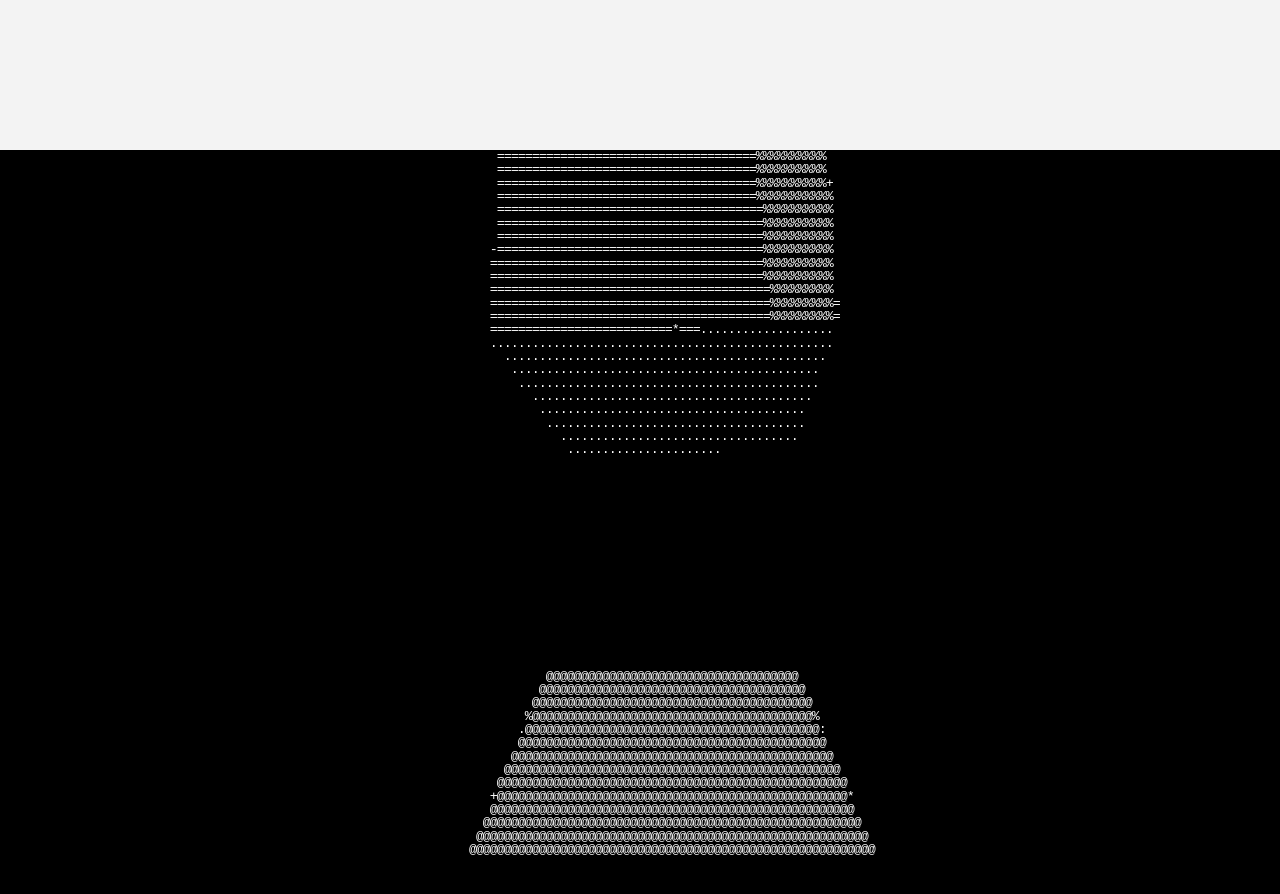
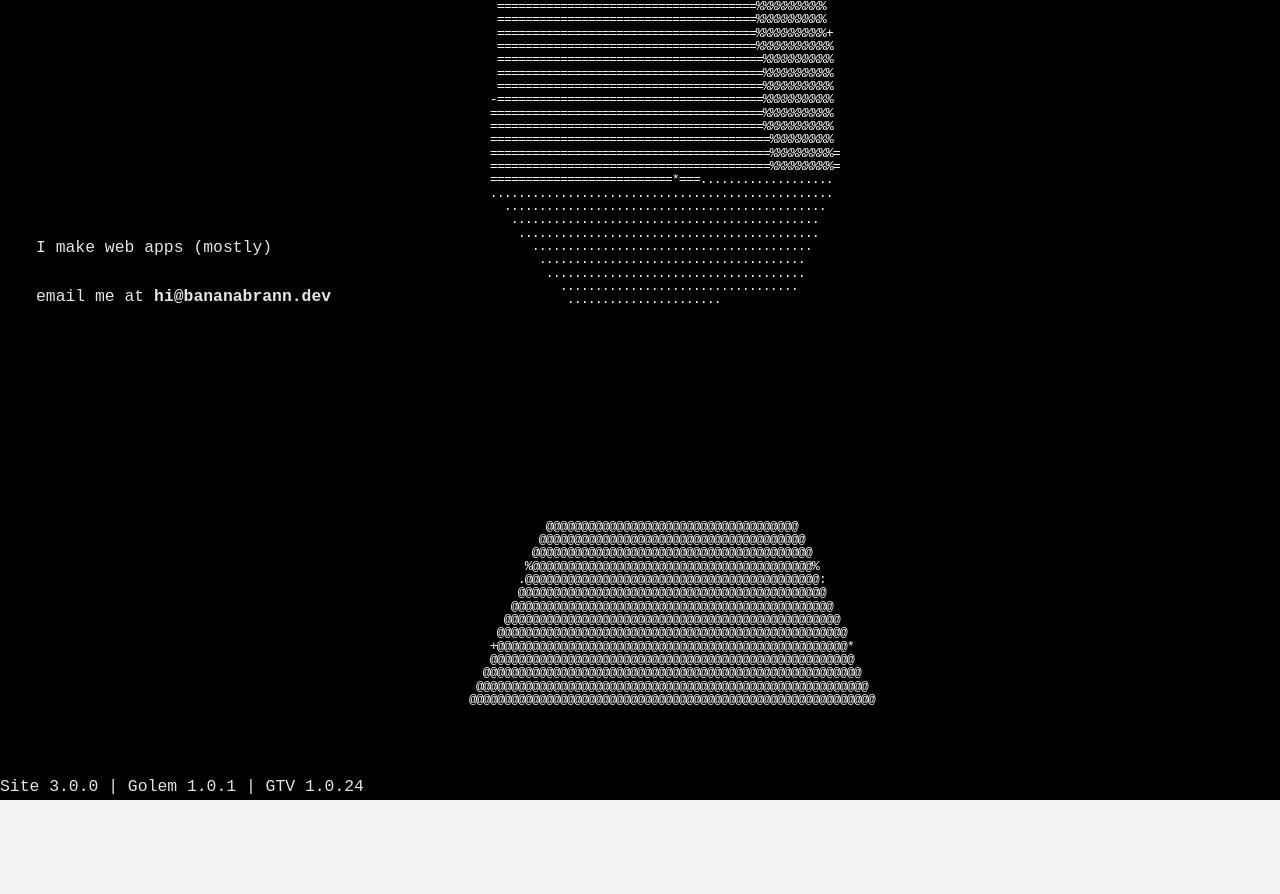
Before and after one commit to bananabrann/old-bananabrann.dev, a Next.js app: page /test in a window 1280 px wide. Shown: the top 894 px of the page. After the commit the page ends 800 px from the top, so only its background shows below. Built offline with nearby package versions, Linux system fonts and the light colour scheme.

Commit message:
ThreeD component and footer loaded into their own

```diff
--- a/components/Footer/Footer.tsx
+++ b/components/Footer/Footer.tsx
@@ -1,29 +1,17 @@
 import Link from "next/link";
+import FlagUnitedStatesSvg from "../../res/svg/flag-us.svg";
 
 export default function Footer() {
   return (
-    <div data-cy="footer" className="Footer bg-stone-800 text-stone-200 flex flex-col items-center p-8 ">
-      <div className=" justify-around w-full max-w-screen-lg flex gap-6 flex-col-reverse sm:flex-row">
-        <ul>
-          {/* prettier-ignore */}
-          <li data-cy="footer-link-home" className="hover:text-pink-500 transition"><Link href="/">{`Homepage`}</Link></li>
-          {/* prettier-ignore */}
-          <li data-cy="footer-link-web-services" className="hover:text-pink-500 transition"><Link href="/#web-services">{`Freelance service offerings`}</Link></li>
-           {/* prettier-ignore */}
-           <li data-cy="footer-link-works" className="hover:text-pink-500 transition"><Link href="/quote">{`Quote Calculator`}</Link></li>
-          {/* prettier-ignore */}
-          <li data-cy="footer-link-skills" className="hover:text-pink-500 transition"><Link href="/skills">{`Skills & expertise`}</Link></li>
-          {/* prettier-ignore */}
-          <li data-cy="footer-link-works" className="hover:text-pink-500 transition"><Link href="/works">{`Works & projects`}</Link></li>
-        </ul>
+    <div data-cy="footer" className="flex flex-col items-center text-center">
+      {/* <span className="fill-white">
+        <FlagUnitedStatesSvg />
+      </span> */}
 
-        <div className="text-xl text-center">
-          <h2 className="text-3xl">{`hi@bananabrann.dev`}</h2>
-          <p>Certified Software Engineer</p>
-          <p>New Mexico, United States of America</p>
-        </div>
-      </div>
-      <div className="text-sm mx-auto mt-5 text-center">
+      <p>Site 3.0.0 | Golem 1.0.1 | GTV 1.0.24</p>
+
+      {/*
+      <p className="text-sm mx-auto mt-5 text-center">
         <p>
           {`"Banana Man" art by `}
           <span className="hover:text-yellow-400 transition">
@@ -33,7 +21,6 @@ export default function Footer() {
           </span>
           {`. All rights reserved, 2022.`}
         </p>
-        <p>
         {`Website `}
         <span className="hover:text-yellow-400 transition">
           <Link href="https://github.com/bananabrann/bananabrann.dev/blob/main/LICENSE">
@@ -42,7 +29,7 @@ export default function Footer() {
         </span>
         {`, 2022.`}
       </p>
-      </div>
+      */}
     </div>
   );
 }
--- /dev/null
+++ b/components/ThreeD/ThreeD.jsx
@@ -0,0 +1,94 @@
+import * as THREE from "three";
+import { AsciiEffect } from "three/addons/effects/AsciiEffect.js";
+import { TrackballControls } from "three/addons/controls/TrackballControls.js";
+import { useEffect } from "react";
+
+export default function ThreeD() {
+  useEffect(() => {
+    init();
+    animate();
+  }, []);
+
+  let camera, controls, scene, renderer, effect;
+  let plane, cube;
+
+  const start = Date.now();
+
+  function init() {
+    camera = new THREE.PerspectiveCamera(
+      70,
+      window?.innerWidth / window?.innerHeight,
+      1,
+      1000
+    );
+    camera.position.y = 150;
+    camera.position.z = 500;
+
+    scene = new THREE.Scene();
+    scene.background = new THREE.Color(0, 0, 0);
+
+    const pointLight1 = new THREE.PointLight(0xffffff);
+    pointLight1.position.set(500, 500, 500);
+    scene.add(pointLight1);
+
+    const pointLight2 = new THREE.PointLight(0xffffff, 0.25);
+    pointLight2.position.set(-500, -500, -500);
+    scene.add(pointLight2);
+
+    cube = new THREE.Mesh(
+      new THREE.BoxGeometry(200, 200, 200),
+      new THREE.MeshPhongMaterial({ flatShading: true })
+    );
+    scene.add(cube);
+
+    plane = new THREE.Mesh(
+      new THREE.PlaneGeometry(300, 300),
+      new THREE.MeshBasicMaterial({ color: 0xe0e0e0 })
+    );
+    plane.position.y = -200;
+    plane.rotation.x = -Math.PI / 2;
+    scene.add(plane);
+
+    renderer = new THREE.WebGLRenderer();
+    renderer.setSize(window.innerWidth, window.innerHeight);
+
+    effect = new AsciiEffect(renderer, " .:-+*=%@#", { invert: true });
+    effect.setSize(window.innerWidth, window.innerHeight);
+    effect.domElement.style.color = "white";
+    effect.domElement.style.backgroundColor = "black";
+
+    document.body.appendChild(effect.domElement);
+
+    controls = new TrackballControls(camera, effect.domElement);
+
+    window.addEventListener("resize", onWindowResize);
+  }
+
+  function onWindowResize() {
+    camera.aspect = window.innerWidth / window.innerHeight;
+    camera.updateProjectionMatrix();
+
+    renderer.setSize(window.innerWidth, window.innerHeight);
+    effect.setSize(window.innerWidth, window.innerHeight);
+  }
+
+  function animate() {
+    requestAnimationFrame(animate);
+
+    render();
+  }
+
+  function render() {
+    const timer = Date.now() - start;
+
+    cube.position.y = Math.abs(Math.sin(timer * 0.0002)) * 250;
+    cube.rotation.x = timer * 0.0002;
+    cube.rotation.z = timer * 0.0003;
+
+    controls.update();
+
+    effect.render(scene, camera);
+  }
+
+  return <canvas id="cube-bg"></canvas>;
+}
--- a/pages/test/index.jsx
+++ /dev/null
@@ -1,98 +0,0 @@
-import * as THREE from "three";
-import { AsciiEffect } from "three/addons/effects/AsciiEffect.js";
-import { TrackballControls } from "three/addons/controls/TrackballControls.js";
-import { useEffect } from "react";
-
-let camera, controls, scene, renderer, effect;
-let plane, cube;
-
-const start = Date.now();
-
-function init() {
-  camera = new THREE.PerspectiveCamera(
-    70,
-    window?.innerWidth / window?.innerHeight,
-    1,
-    1000
-  );
-  camera.position.y = 150;
-  camera.position.z = 500;
-
-  scene = new THREE.Scene();
-  scene.background = new THREE.Color(0, 0, 0);
-
-  const pointLight1 = new THREE.PointLight(0xffffff);
-  pointLight1.position.set(500, 500, 500);
-  scene.add(pointLight1);
-
-  const pointLight2 = new THREE.PointLight(0xffffff, 0.25);
-  pointLight2.position.set(-500, -500, -500);
-  scene.add(pointLight2);
-
-  cube = new THREE.Mesh(
-    new THREE.BoxGeometry(200, 200, 200),
-    new THREE.MeshPhongMaterial({ flatShading: true })
-  );
-  scene.add(cube);
-
-  plane = new THREE.Mesh(
-    new THREE.PlaneGeometry(300, 300),
-    new THREE.MeshBasicMaterial({ color: 0xe0e0e0 })
-  );
-  plane.position.y = -200;
-  plane.rotation.x = -Math.PI / 2;
-  scene.add(plane);
-
-  renderer = new THREE.WebGLRenderer();
-  renderer.setSize(window.innerWidth, window.innerHeight);
-
-  effect = new AsciiEffect(renderer, " .:-+*=%@#", { invert: true });
-  effect.setSize(window.innerWidth, window.innerHeight);
-  effect.domElement.style.color = "white";
-  effect.domElement.style.backgroundColor = "black";
-
-  document.body.appendChild(effect.domElement);
-
-  controls = new TrackballControls(camera, effect.domElement);
-
-  window.addEventListener("resize", onWindowResize);
-}
-
-function onWindowResize() {
-  camera.aspect = window.innerWidth / window.innerHeight;
-  camera.updateProjectionMatrix();
-
-  renderer.setSize(window.innerWidth, window.innerHeight);
-  effect.setSize(window.innerWidth, window.innerHeight);
-}
-
-function animate() {
-  requestAnimationFrame(animate);
-
-  render();
-}
-
-function render() {
-  const timer = Date.now() - start;
-
-  cube.position.y = Math.abs(Math.sin(timer * 0.0002)) * 250;
-  cube.rotation.x = timer * 0.0002;
-  cube.rotation.z = timer * 0.0003;
-
-  controls.update();
-
-  effect.render(scene, camera);
-}
-
-export default function ThreeJSTest() {
-  useEffect(() => {
-    init();
-    animate();
-  }, []);
-
-  return (
-    <div>
-      <canvas id="bg"></canvas>
-    </div>
-  );
-}
--- /dev/null
+++ b/pages/test/index.tsx
@@ -0,0 +1,24 @@
+import Footer from "../../components/Footer/Footer";
+import ThreeD from "../../components/ThreeD/ThreeD";
+
+
+export default function ThreeJSTest() {
+
+  return (
+    <div>
+      <section className="fixed text-stone-200 bg-black bg-opacity-70 top-1/4 m-4 p-5 max-w-2xl">
+        {/* <h1>hi@bananabrann.dev</h1> */}
+        <p>I make web apps (mostly)</p>
+        <br />
+
+        <p>email me at <b>hi@bananabrann.dev</b></p>
+      </section>
+
+      <footer className="fixed bottom-0 text-stone-200">
+        <Footer />
+      </footer>
+
+      <ThreeD />
+    </div>
+  );
+}
--- a/styles/globals.scss
+++ b/styles/globals.scss
@@ -77,6 +77,13 @@ h4 {
 
 p,
 a {
-  font-family: quasimoda, sans-serif;
-  font-style: normal;
+  font-family: monospace;
+  font-size: 1.025rem;
+    font-style: normal;
 }
+
+canvas#cube-bg {
+  position: absolute;
+  top: 0;
+  left: 0;
+}
```
Lines whose indentation alone changed are shown as unchanged.
